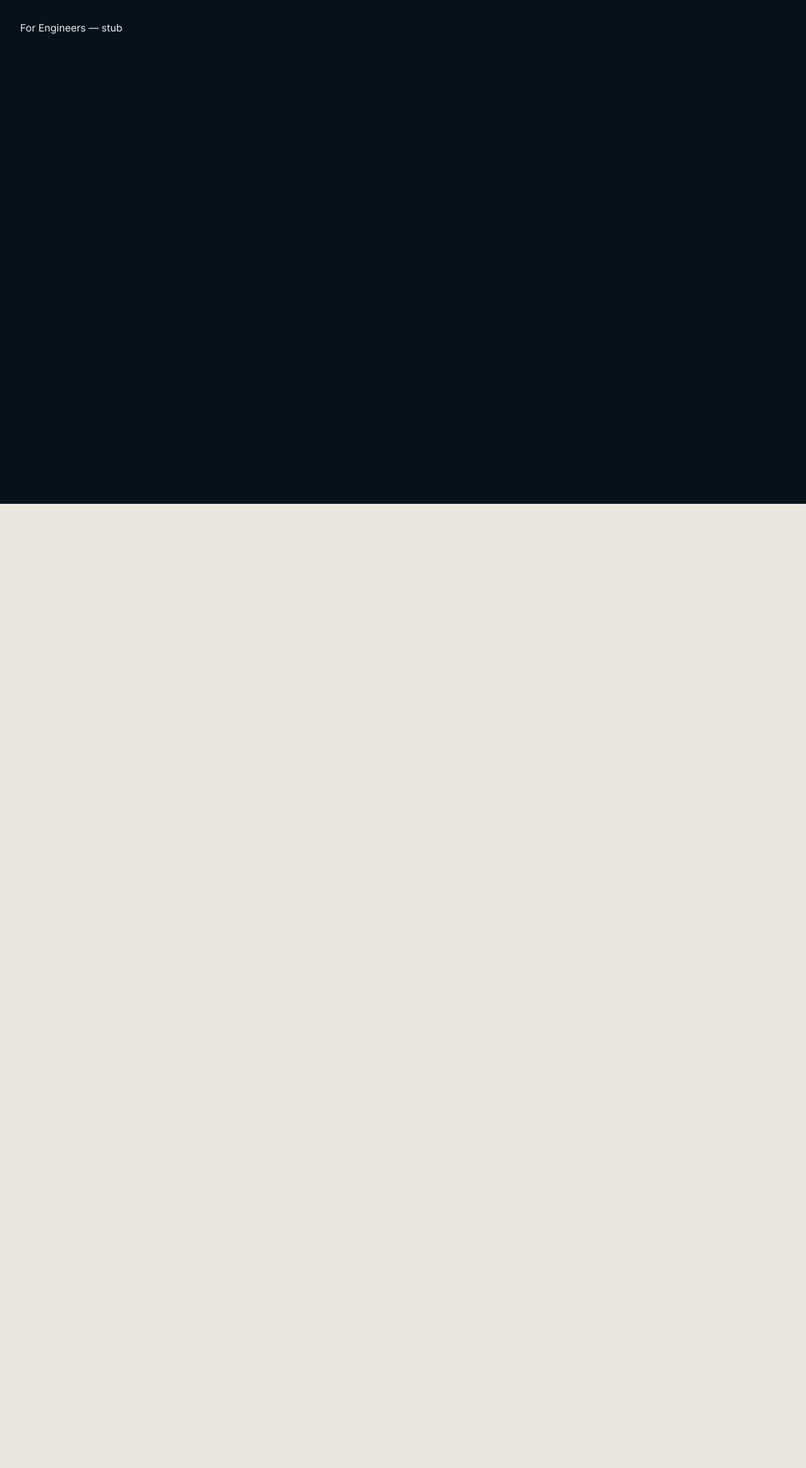
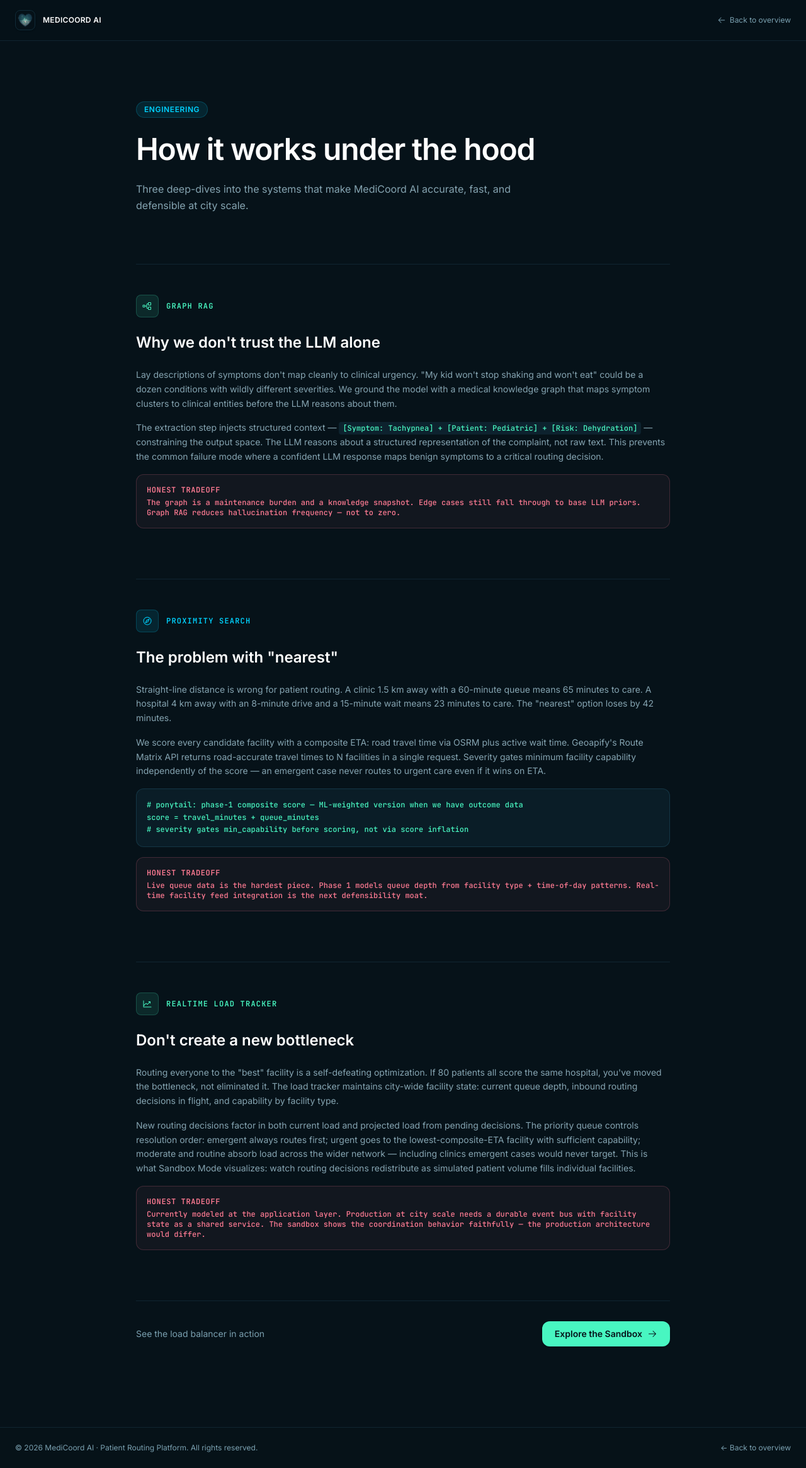
Before and after one commit to Maester-Khris/ai-healthtech-coordinator, a React (Vite) app in the folder webapp/: page /for-engineers in a window 1280 px wide. Shown: the whole page at 63% size. Before the commit the page ends 800 px from the top, so only its background shows below. Built offline with nearby package versions, Linux system fonts and the light colour scheme; no server answers.

Commit message:
feat(pages): implement /for-engineers technical blog page

```diff
--- a/webapp/src/pages/ForEngineersPage.tsx
+++ b/webapp/src/pages/ForEngineersPage.tsx
@@ -1,7 +1,143 @@
+import { Link } from 'react-router-dom'
+import { ArrowLeft, ArrowRight, TreeStructure, Compass, ChartLineUp } from '@phosphor-icons/react'
+
+const PROXIMITY_SNIPPET = `# ponytail: phase-1 composite score — ML-weighted version when we have outcome data
+score = travel_minutes + queue_minutes
+# severity gates min_capability before scoring, not via score inflation`
+
 export default function ForEngineersPage() {
   return (
-    <div className="bg-[#061219] min-h-screen text-[#E2F1F5] p-8">
-      For Engineers — stub
+    <div className="bg-[#061219] min-h-screen flex flex-col font-sans text-[#E2F1F5] overflow-x-hidden">
+
+      {/* Header */}
+      <header className="w-full border-b border-[#132A37]/80 bg-[#061219]/90 backdrop-blur-md sticky top-0 z-30">
+        <div className="max-w-7xl mx-auto px-6 h-16 flex items-center justify-between">
+          <div className="flex items-center gap-3">
+            <div className="w-8 h-8 rounded-lg overflow-hidden border border-[#1C4659]/50 flex-none shadow-sm">
+              <img src="/logo.png" alt="MediCoord AI" className="w-full h-full object-cover" />
+            </div>
+            <span className="text-xs font-bold tracking-wide text-white uppercase">MediCoord AI</span>
+          </div>
+          <Link to="/" className="flex items-center gap-1.5 text-xs text-[#7AA0B0] hover:text-white transition-colors">
+            <ArrowLeft className="w-3.5 h-3.5" />
+            Back to overview
+          </Link>
+        </div>
+      </header>
+
+      <main className="flex-1 max-w-4xl mx-auto px-6 py-16 lg:py-24 w-full flex flex-col gap-20">
+
+        {/* Hero */}
+        <div className="flex flex-col gap-5">
+          <div className="inline-flex items-center self-start gap-1.5 px-3 py-1 rounded-full text-xs font-semibold bg-[#00D2FF]/10 text-[#00D2FF] border border-[#00D2FF]/20 tracking-wider uppercase">
+            Engineering
+          </div>
+          <h1 className="text-4xl lg:text-5xl font-extrabold text-white leading-tight tracking-tight">
+            How it works under the hood
+          </h1>
+          <p className="text-[#85A4B1] text-base leading-relaxed max-w-2xl">
+            Three deep-dives into the systems that make MediCoord AI accurate, fast, and defensible at city scale.
+          </p>
+        </div>
+
+        {/* Section 1: Graph RAG */}
+        <article className="flex flex-col gap-6 border-t border-[#132A37]/80 pt-12">
+          <div className="flex items-center gap-3">
+            <div className="w-9 h-9 rounded-lg bg-[#48F6C1]/10 border border-[#48F6C1]/20 text-[#48F6C1] flex items-center justify-center flex-none">
+              <TreeStructure className="w-4 h-4" />
+            </div>
+            <span className="text-xs font-mono font-bold text-[#48F6C1] uppercase tracking-widest">Graph RAG</span>
+          </div>
+          <h2 className="text-2xl font-extrabold text-white">Why we don't trust the LLM alone</h2>
+          <div className="flex flex-col gap-4 text-[#85A4B1] text-sm leading-relaxed">
+            <p>
+              Lay descriptions of symptoms don't map cleanly to clinical urgency. "My kid won't stop shaking and won't eat" could be a dozen conditions with wildly different severities. We ground the model with a medical knowledge graph that maps symptom clusters to clinical entities before the LLM reasons about them.
+            </p>
+            <p>
+              The extraction step injects structured context —{' '}
+              <code className="text-[#48F6C1] bg-[#132E3C]/60 px-1.5 py-0.5 rounded text-xs font-mono">
+                [Symptom: Tachypnea] + [Patient: Pediatric] + [Risk: Dehydration]
+              </code>{' '}
+              — constraining the output space. The LLM reasons about a structured representation of the complaint, not raw text. This prevents the common failure mode where a confident LLM response maps benign symptoms to a critical routing decision.
+            </p>
+            <div className="border border-[#FF7B93]/20 bg-[#FF7B93]/5 rounded-xl p-4 text-[#FF7B93] text-xs font-mono">
+              <span className="font-bold uppercase tracking-wider block mb-1">Honest tradeoff</span>
+              The graph is a maintenance burden and a knowledge snapshot. Edge cases still fall through to base LLM priors. Graph RAG reduces hallucination frequency — not to zero.
+            </div>
+          </div>
+        </article>
+
+        {/* Section 2: Proximity Search */}
+        <article className="flex flex-col gap-6 border-t border-[#132A37]/80 pt-12">
+          <div className="flex items-center gap-3">
+            <div className="w-9 h-9 rounded-lg bg-[#00D2FF]/10 border border-[#00D2FF]/20 text-[#00D2FF] flex items-center justify-center flex-none">
+              <Compass className="w-4 h-4" />
+            </div>
+            <span className="text-xs font-mono font-bold text-[#00D2FF] uppercase tracking-widest">Proximity Search</span>
+          </div>
+          <h2 className="text-2xl font-extrabold text-white">The problem with "nearest"</h2>
+          <div className="flex flex-col gap-4 text-[#85A4B1] text-sm leading-relaxed">
+            <p>
+              Straight-line distance is wrong for patient routing. A clinic 1.5 km away with a 60-minute queue means 65 minutes to care. A hospital 4 km away with an 8-minute drive and a 15-minute wait means 23 minutes to care. The "nearest" option loses by 42 minutes.
+            </p>
+            <p>
+              We score every candidate facility with a composite ETA: road travel time via OSRM plus active wait time. Geoapify's Route Matrix API returns road-accurate travel times to N facilities in a single request. Severity gates minimum facility capability independently of the score — an emergent case never routes to urgent care even if it wins on ETA.
+            </p>
+            <pre className="bg-[#0A1D27] border border-[#1C4659]/60 rounded-xl p-4 text-xs font-mono text-[#48F6C1] overflow-x-auto leading-relaxed">
+              <code>{PROXIMITY_SNIPPET}</code>
+            </pre>
+            <div className="border border-[#FF7B93]/20 bg-[#FF7B93]/5 rounded-xl p-4 text-[#FF7B93] text-xs font-mono">
+              <span className="font-bold uppercase tracking-wider block mb-1">Honest tradeoff</span>
+              Live queue data is the hardest piece. Phase 1 models queue depth from facility type + time-of-day patterns. Real-time facility feed integration is the next defensibility moat.
+            </div>
+          </div>
+        </article>
+
+        {/* Section 3: Realtime Load Tracker */}
+        <article className="flex flex-col gap-6 border-t border-[#132A37]/80 pt-12">
+          <div className="flex items-center gap-3">
+            <div className="w-9 h-9 rounded-lg bg-[#48F6C1]/10 border border-[#48F6C1]/20 text-[#48F6C1] flex items-center justify-center flex-none">
+              <ChartLineUp className="w-4 h-4" />
+            </div>
+            <span className="text-xs font-mono font-bold text-[#48F6C1] uppercase tracking-widest">Realtime Load Tracker</span>
+          </div>
+          <h2 className="text-2xl font-extrabold text-white">Don't create a new bottleneck</h2>
+          <div className="flex flex-col gap-4 text-[#85A4B1] text-sm leading-relaxed">
+            <p>
+              Routing everyone to the "best" facility is a self-defeating optimization. If 80 patients all score the same hospital, you've moved the bottleneck, not eliminated it. The load tracker maintains city-wide facility state: current queue depth, inbound routing decisions in flight, and capability by facility type.
+            </p>
+            <p>
+              New routing decisions factor in both current load and projected load from pending decisions. The priority queue controls resolution order: emergent always routes first; urgent goes to the lowest-composite-ETA facility with sufficient capability; moderate and routine absorb load across the wider network — including clinics emergent cases would never target. This is what Sandbox Mode visualizes: watch routing decisions redistribute as simulated patient volume fills individual facilities.
+            </p>
+            <div className="border border-[#FF7B93]/20 bg-[#FF7B93]/5 rounded-xl p-4 text-[#FF7B93] text-xs font-mono">
+              <span className="font-bold uppercase tracking-wider block mb-1">Honest tradeoff</span>
+              Currently modeled at the application layer. Production at city scale needs a durable event bus with facility state as a shared service. The sandbox shows the coordination behavior faithfully — the production architecture would differ.
+            </div>
+          </div>
+        </article>
+
+        {/* Footer CTA */}
+        <div className="border-t border-[#132A37]/80 pt-8 flex flex-col sm:flex-row items-start sm:items-center justify-between gap-4">
+          <p className="text-sm text-[#7AA0B0]">See the load balancer in action</p>
+          <Link
+            to="/sandbox"
+            className="inline-flex items-center gap-2 px-5 py-2.5 text-sm font-bold text-[#061219] bg-[#48F6C1] hover:bg-[#3ce0ad] rounded-xl shadow-sm transition-all duration-200 active:scale-95"
+          >
+            Explore the Sandbox
+            <ArrowRight className="w-4 h-4" />
+          </Link>
+        </div>
+
+      </main>
+
+      {/* Footer */}
+      <footer className="w-full border-t border-[#132A37]/80 bg-[#061219]/50 py-6 mt-8">
+        <div className="max-w-7xl mx-auto px-6 flex flex-col sm:flex-row items-center justify-between gap-3 text-xs text-[#7AA0B0]">
+          <span>© 2026 MediCoord AI · Patient Routing Platform. All rights reserved.</span>
+          <Link to="/" className="hover:text-white transition-colors">← Back to overview</Link>
+        </div>
+      </footer>
+
     </div>
   )
 }
```
